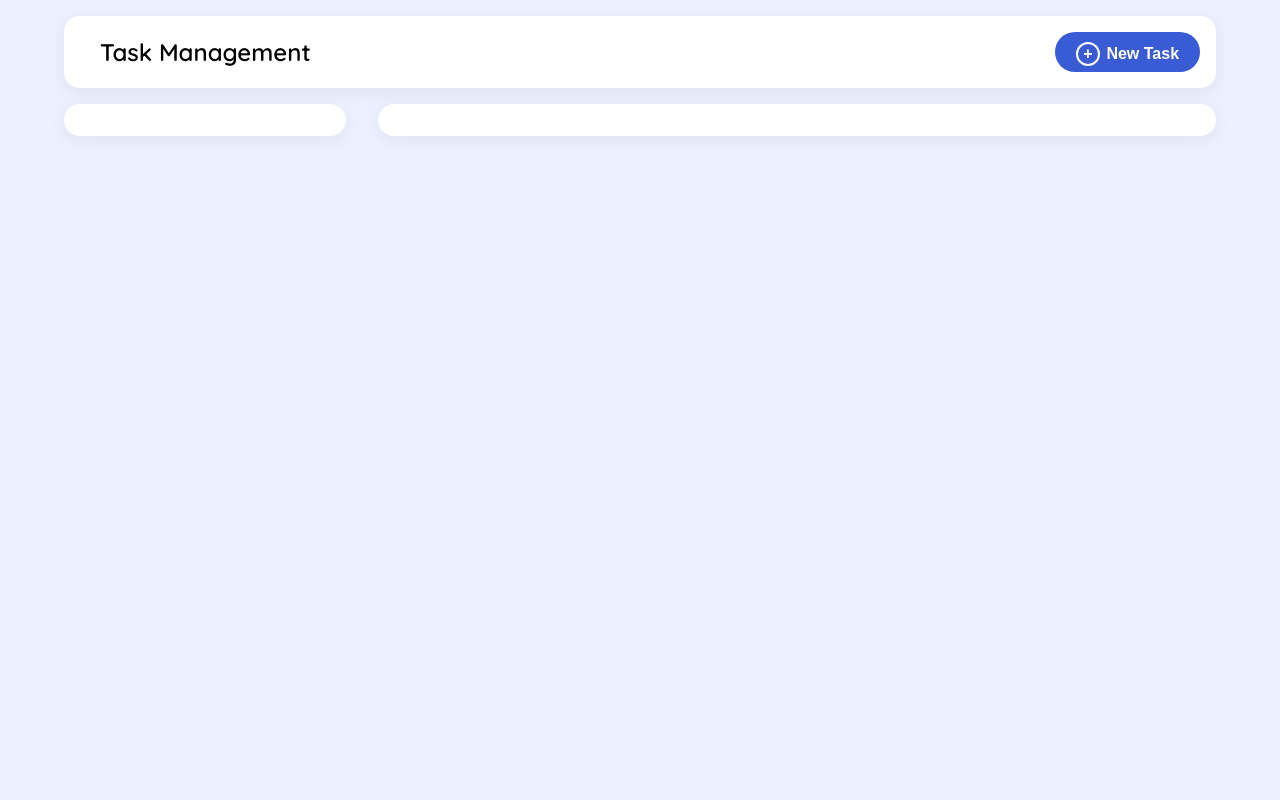
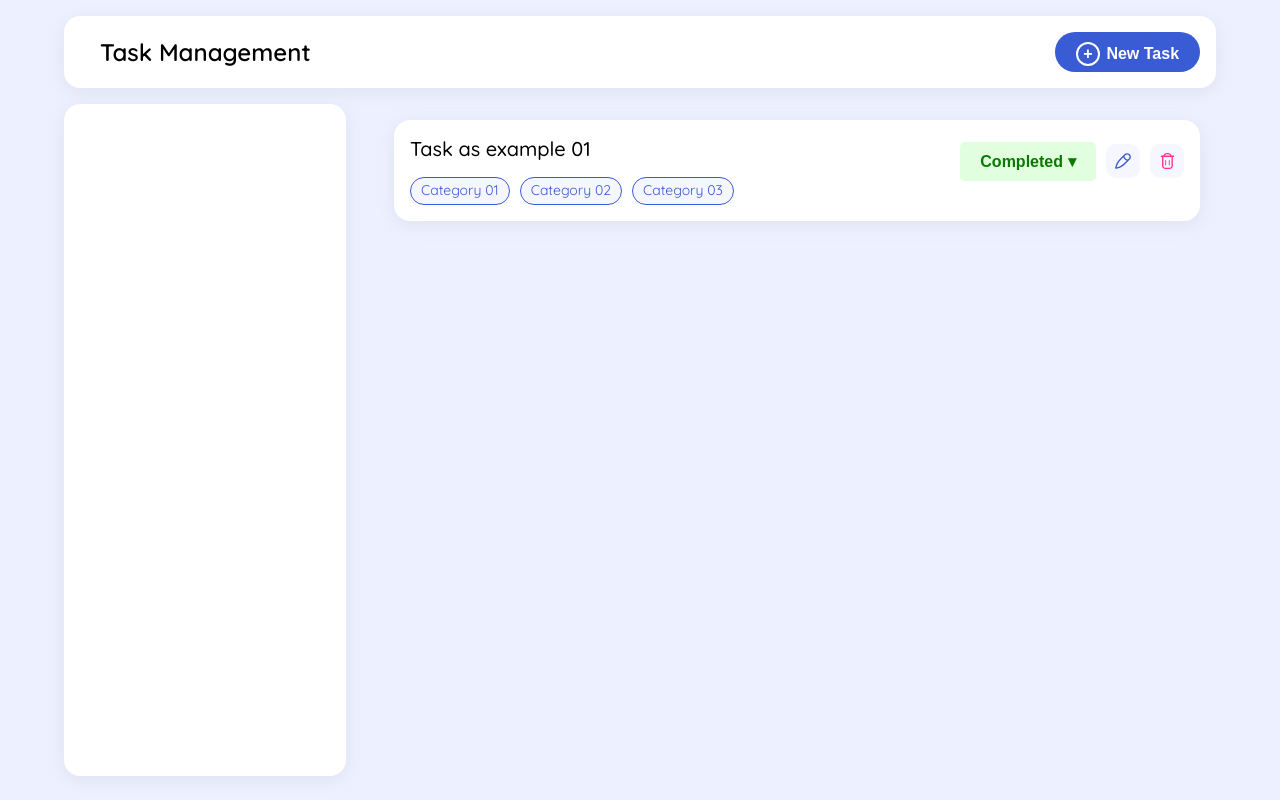
Before and after one commit to MHF0/Task-management, a React (Create React App) app: page / in a window 1280 px wide. Built offline with nearby package versions, Linux system fonts and the light colour scheme.

Commit message:
Updated App.css, App.js, Buttons/buttons.css, and Header/index.js with various styling and component changes

```diff
--- a/src/App.css
+++ b/src/App.css
@@ -21,13 +21,11 @@
   padding: 16px;
   box-shadow: 0px 4px 16px 0px #c1c1c140;
   border-radius: 16px;
+  height: 80vh;
 }
 
 .tasks {
   flex: 1;
-  background-color: #ffffff;
   padding: 16px;
-  box-shadow: 0px 4px 16px 0px #c1c1c140;
-  border-radius: 16px;
   margin-left: 2rem;
 }
--- a/src/App.js
+++ b/src/App.js
@@ -1,5 +1,6 @@
 import "./App.css";
 import Header from "./components/Header";
+import Task from "./components/Task";
 
 const App = () => {
   return (
@@ -10,7 +11,9 @@ const App = () => {
         {/* Filter  */}
         <div className="filter"></div>
         {/* Tasks  */}
-        <div className="tasks"></div>
+        <div className="tasks">
+          <Task />
+        </div>
       </div>
     </div>
   );
--- /dev/null
+++ b/src/components/Buttons/DropdownButton.js
@@ -0,0 +1,60 @@
+import React, { useState } from "react";
+
+const DropdownButton = ({ status }) => {
+  const [isOpen, setIsOpen] = useState(false);
+  const [selectedStatus, setSelectedStatus] = useState(status?.name);
+
+  const toggleDropdown = () => {
+    setIsOpen(!isOpen);
+  };
+
+  const handleStatusClick = (statusName) => {
+    setSelectedStatus(statusName);
+    setIsOpen(false); // Close dropdown on selection
+  };
+
+  const getStatusClass = (statusName) => {
+    return selectedStatus === statusName ? "selected" : "";
+  };
+
+  return (
+    <div className="dropdown-button">
+      <button
+        onClick={toggleDropdown}
+        style={{
+          backgroundColor: status?.colors?.background,
+          color: status?.colors?.color,
+        }}
+      >
+        {status?.name}
+        <span className="dropdown-arrow" style={{ color: status.colors.color }}>
+          &#9662;
+        </span>
+      </button>
+      {isOpen && (
+        <ul className="dropdown-menu task-status-list">
+          <li
+            className={`task-status-item completed ${getStatusClass(
+              "Completed"
+            )}`}
+            onClick={() => handleStatusClick("Completed")}
+          >
+            <span className="status-indicator"></span>
+            Completed
+          </li>
+          <li
+            className={`task-status-item incomplete ${getStatusClass(
+              "Incomplete"
+            )}`}
+            onClick={() => handleStatusClick("Incomplete")}
+          >
+            <span className="status-indicator"></span>
+            Incomplete
+          </li>
+        </ul>
+      )}
+    </div>
+  );
+};
+
+export default DropdownButton;
--- /dev/null
+++ b/src/components/Buttons/EditDelete.js
@@ -0,0 +1,48 @@
+import React from "react";
+import "./NewTask";
+const EditDelete = () => {
+  return (
+    <div className="icon-container">
+      <div className="edit-icon">
+        <svg
+          width="14"
+          height="15"
+          viewBox="0 0 14 15"
+          fill="none"
+          xmlns="http://www.w3.org/2000/svg"
+        >
+          <path
+            fill-rule="evenodd"
+            clip-rule="evenodd"
+            d="M8.21313 1.85531C8.8008 1.26765 9.59784 0.9375 10.4289 0.9375C12.1596 0.9375 13.5625 2.34046 13.5625 4.0711C13.5625 4.90218 13.2324 5.69923 12.6447 6.28689L8.72789 10.2037C6.953 11.9786 4.7291 13.2378 2.29397 13.8465L1.53694 14.0358L1.40051 13.4901L1.53694 14.0358C0.889087 14.1978 0.302266 13.6109 0.464228 12.9631L0.653488 12.206C1.26227 9.77092 2.52142 7.54702 4.29631 5.77213L8.21313 1.85531ZM10.4289 2.0625C9.89621 2.0625 9.38532 2.27412 9.00863 2.65081L8.36523 3.2942C8.22832 3.90153 8.52842 4.68702 9.17071 5.32932C9.813 5.97161 10.5985 6.27171 11.2058 6.1348L11.8492 5.49139C12.2259 5.11471 12.4375 4.60381 12.4375 4.0711C12.4375 2.96178 11.5382 2.0625 10.4289 2.0625ZM10.1495 7.19108C9.47743 7.00836 8.853 6.60259 8.37522 6.12481C7.89743 5.64703 7.49166 5.02259 7.30894 4.35049L5.0918 6.56763C3.46109 8.19834 2.30423 10.2416 1.7449 12.4789L1.65282 12.8472L2.02112 12.7551C4.25844 12.1958 6.30168 11.0389 7.93239 9.40822L10.1495 7.19108Z"
+            fill="#395BD3"
+          />
+        </svg>
+      </div>
+      <div className="delete-icon">
+        <svg
+          width="12"
+          height="15"
+          viewBox="0 0 12 15"
+          fill="none"
+          xmlns="http://www.w3.org/2000/svg"
+        >
+          <path
+            d="M11.4375 3H9.69375C9.5632 2.36517 9.21777 1.79476 8.7157 1.3849C8.21363 0.975051 7.58562 0.750818 6.9375 0.75L5.8125 0.75C5.16438 0.750818 4.53637 0.975051 4.0343 1.3849C3.53223 1.79476 3.1868 2.36517 3.05625 3H1.3125C1.16332 3 1.02024 3.05926 0.914752 3.16475C0.809263 3.27024 0.75 3.41332 0.75 3.5625C0.75 3.71168 0.809263 3.85476 0.914752 3.96025C1.02024 4.06574 1.16332 4.125 1.3125 4.125H1.875V11.4375C1.87589 12.1831 2.1725 12.898 2.69975 13.4253C3.227 13.9525 3.94185 14.2491 4.6875 14.25H8.0625C8.80815 14.2491 9.523 13.9525 10.0503 13.4253C10.5775 12.898 10.8741 12.1831 10.875 11.4375V4.125H11.4375C11.5867 4.125 11.7298 4.06574 11.8352 3.96025C11.9407 3.85476 12 3.71168 12 3.5625C12 3.41332 11.9407 3.27024 11.8352 3.16475C11.7298 3.05926 11.5867 3 11.4375 3ZM5.8125 1.875H6.9375C7.2864 1.87543 7.62663 1.98377 7.91153 2.18519C8.19643 2.3866 8.41205 2.67121 8.52881 3H4.22119C4.33795 2.67121 4.55357 2.3866 4.83847 2.18519C5.12337 1.98377 5.4636 1.87543 5.8125 1.875ZM9.75 11.4375C9.75 11.8851 9.57221 12.3143 9.25574 12.6307C8.93928 12.9472 8.51005 13.125 8.0625 13.125H4.6875C4.23995 13.125 3.81072 12.9472 3.49426 12.6307C3.17779 12.3143 3 11.8851 3 11.4375V4.125H9.75V11.4375Z"
+            fill="#FF3093"
+          />
+          <path
+            d="M4.875 11.25C4.97446 11.25 5.06984 11.1907 5.14016 11.0852C5.21049 10.9798 5.25 10.8367 5.25 10.6875V7.3125C5.25 7.16332 5.21049 7.02024 5.14016 6.91475C5.06984 6.80926 4.97446 6.75 4.875 6.75C4.77554 6.75 4.68016 6.80926 4.60984 6.91475C4.53951 7.02024 4.5 7.16332 4.5 7.3125V10.6875C4.5 10.8367 4.53951 10.9798 4.60984 11.0852C4.68016 11.1907 4.77554 11.25 4.875 11.25Z"
+            fill="#FF3093"
+          />
+          <path
+            d="M7.875 11.25C7.97446 11.25 8.06984 11.1907 8.14016 11.0852C8.21049 10.9798 8.25 10.8367 8.25 10.6875V7.3125C8.25 7.16332 8.21049 7.02024 8.14016 6.91475C8.06984 6.80926 7.97446 6.75 7.875 6.75C7.77554 6.75 7.68016 6.80926 7.60984 6.91475C7.53951 7.02024 7.5 7.16332 7.5 7.3125V10.6875C7.5 10.8367 7.53951 10.9798 7.60984 11.0852C7.68016 11.1907 7.77554 11.25 7.875 11.25Z"
+            fill="#FF3093"
+          />
+        </svg>
+      </div>
+    </div>
+  );
+};
+
+export default EditDelete;
--- a/src/components/Buttons/buttons.css
+++ b/src/components/Buttons/buttons.css
@@ -35,3 +35,123 @@
   display: none;
 }
 /* New Tasks styles End  */
+
+/* Edit Delete style start */
+
+.icon-container {
+  display: flex;
+  justify-content: space-between;
+  align-items: center;
+  gap: 10px;
+}
+
+.edit-icon,
+.delete-icon {
+  width: 24px;
+  height: 24px;
+  border-radius: 10px;
+  background-color: #f6f6ff;
+  display: flex;
+  justify-content: center;
+  align-items: center;
+  cursor: pointer;
+  padding: 5px;
+}
+
+.edit-icon svg,
+.delete-icon svg {
+  width: 18px;
+  height: 18px;
+}
+
+.edit-icon:hover {
+  background-color: #e0e0e0;
+}
+
+.delete-icon:hover {
+  background-color: #ffdddd;
+}
+
+/* Edit Delete style end */
+
+/* Dropdown style start */
+
+.dropdown-button {
+  position: relative;
+}
+
+.dropdown-button button {
+  background-color: #e0e0e0;
+  color: #333;
+  border: none;
+  padding: 10px 20px;
+  border-radius: 5px;
+  cursor: pointer;
+  font-size: 16px;
+  font-weight: bold;
+}
+
+.dropdown-button .dropdown-arrow {
+  margin-left: 5px;
+}
+
+.dropdown-menu {
+  position: absolute;
+  top: 100%;
+  left: 0;
+  background-color: #ffffff;
+  box-shadow: 0px 8px 16px 0px #b2b2b240;
+  padding: 0;
+  margin: 0;
+  list-style: none;
+}
+
+.dropdown-menu li {
+  padding: 5px 20px;
+  cursor: pointer;
+  margin: 10px;
+}
+
+.dropdown-menu li:hover {
+  background-color: #f0f0f0;
+}
+
+.task-status-list {
+  list-style: none;
+  padding: 0;
+  margin: 0;
+}
+
+.task-status-item {
+  display: flex;
+  align-items: center;
+  padding: 10px;
+  cursor: pointer;
+  transition: background-color 0.3s ease;
+}
+
+.task-status-item:hover {
+  background-color: #f0f0f0;
+}
+
+.status-indicator {
+  width: 10px;
+  height: 10px;
+  border-radius: 50%;
+  margin-right: 5px;
+}
+
+.completed .status-indicator {
+  background-color: #0a7900;
+}
+
+.incomplete .status-indicator {
+  background-color: #ff6b00;
+}
+
+.selected {
+  border: 1px solid #395bd3;
+  background-color: #f7f9ff;
+  border-radius: 5px;
+  /* margin: 0 10px 0 10px; */
+}
--- a/src/components/Header/index.js
+++ b/src/components/Header/index.js
@@ -1,9 +1,7 @@
-import React, { useState } from "react";
+import React from "react";
 import "./style.css";
 import NewTask from "../Buttons/NewTask";
 const Header = () => {
-  const [hovered, setHovered] = useState(false);
-
   return (
     <header className="header">
       <div className="task-management-container">
--- /dev/null
+++ b/src/components/Task/index.js
@@ -0,0 +1,41 @@
+import React, { useState } from "react";
+import "./style.css";
+import EditDelete from "../Buttons/EditDelete";
+import DropdownButton from "../Buttons/DropdownButton";
+const Task = () => {
+  const [data, setData] = useState([
+    {
+      title: "Task as example 01",
+      id: "1",
+      status: {
+        name: "Completed",
+        colors: { background: "#E1FFDE", color: "#0A7900" },
+      },
+      categories: ["Category 01", "Category 02", "Category 03"],
+    },
+  ]);
+  return (
+    <div>
+      {data?.map((task, index) => (
+        <div className="task-card" key={index}>
+          <div className="task-content">
+            <div className="task-title">{task.title}</div>
+            <div className="task-categories">
+              {task.categories.map((category) => (
+                <span key={category} className="task-category">
+                  {category}
+                </span>
+              ))}
+            </div>
+          </div>
+          <div className="task-status-actions">
+            <DropdownButton status={task.status} />
+            <EditDelete />
+          </div>
+        </div>
+      ))}
+    </div>
+  );
+};
+
+export default Task;
--- /dev/null
+++ b/src/components/Task/style.css
@@ -0,0 +1,46 @@
+.task-card {
+  box-shadow: 0px 4px 16px 0px #c1c1c140;
+  border-radius: 16px;
+  background-color: #ffffff;
+  padding: 1rem;
+  display: flex;
+  flex-direction: column;
+  position: relative; /* Add this to position the status/actions absolutely */
+}
+
+.task-content {
+  display: flex;
+  flex-direction: column;
+}
+
+.task-title {
+  font-size: 20px;
+  font-weight: 500;
+  line-height: 25px;
+  text-align: left;
+}
+
+.task-categories {
+  display: flex;
+  gap: 10px;
+  margin-top: 1em;
+}
+
+.task-category {
+  border: 1px solid #395bd3;
+  border-radius: 20px;
+  font-size: 14px;
+  font-weight: 400;
+  line-height: 17.5px;
+  padding: 4px 10px;
+  color: #395bd3;
+  background-color: #f6f6ff;
+}
+
+.task-status-actions {
+  display: flex;
+  gap: 10px;
+  position: absolute;
+  right: 1rem;
+  bottom: 2.5rem;
+}
```
